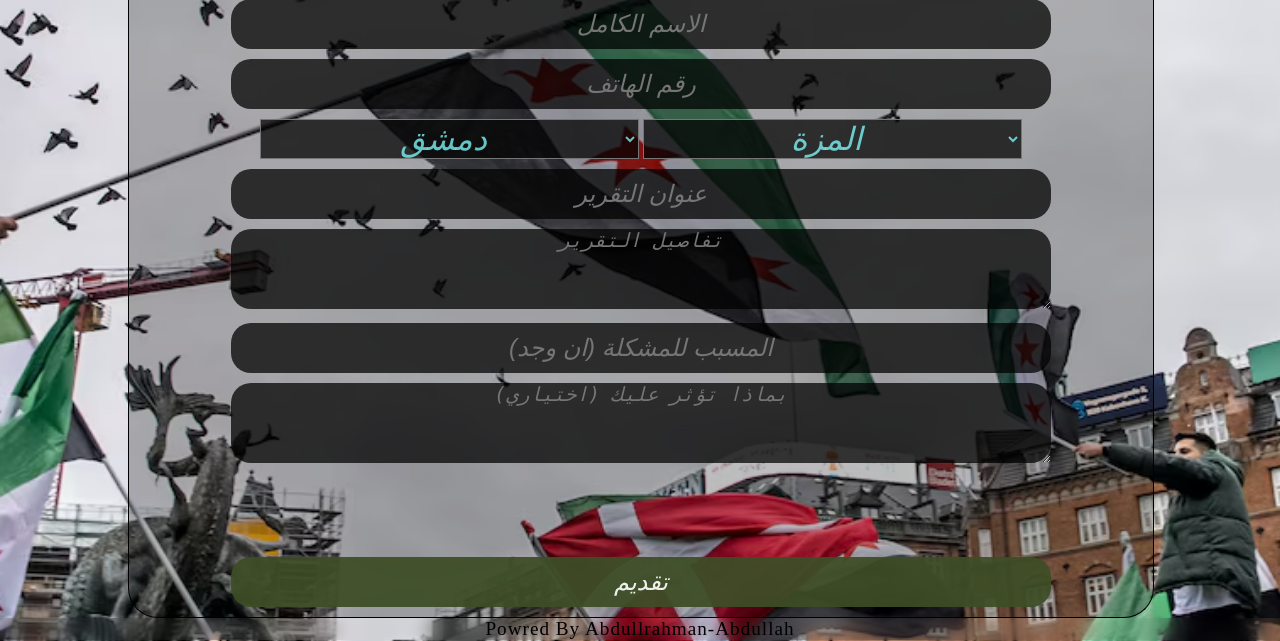
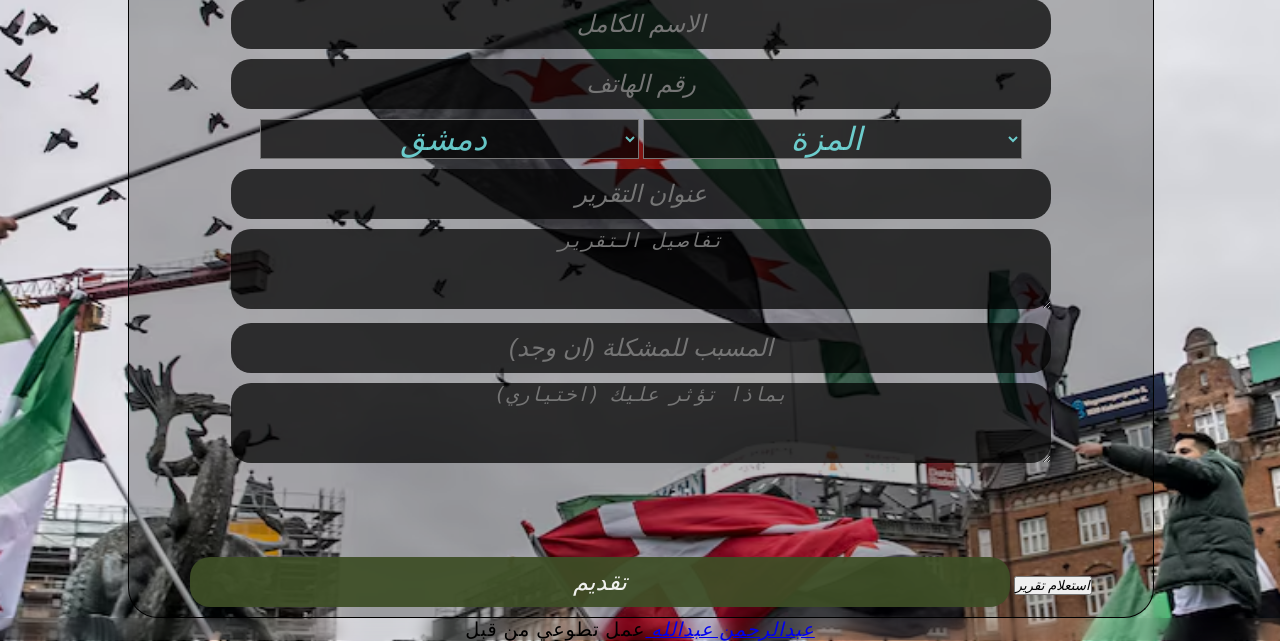
Before and after one commit to Abood-SyR/Report, a PHP site: page / in a window 1280 px wide. Shown: the part 159-800 px from the top of the page. Run offline with PHP 8.4, Linux system fonts and the light colour scheme; data that the repository does not hold is empty.

Commit message:
Update index.html

```diff
--- a/index.php
+++ b/index.php
@@ -9,8 +9,9 @@ include 'inc/getdata.php';
     <link rel="stylesheet" href="styles/style.css">
     <meta charset="UTF-8">
     <meta name="viewport" content="width=device-width, initial-scale=1.0">
-    <title>تقديم شكاوي | سوريا</title>
+    <title>تقديم تقرير | سوريا</title>
 </head>
+
 <body>
     <div id="container">
     <div id="containerbody">
@@ -31,14 +32,15 @@ include 'inc/getdata.php';
         <select>
             <option value="">دمشق</option>
             <option value="">ريف دمشق</option>
+            <option value="">السويداء</option>
+            <option value="">درعا</option>
+            <option value="">حماة</option>
             <option value="">حمص</option>
             <option value="">حلب</option>
+            <option value="">ادلب</option>
             <option value="">اللاذقية</option>
             <option value="">طرطوس</option>
-            <option value="">السويداء</option>
             <option value="">ديرالزور</option>
-            <option value="">ادلب</option>
-            <option value="">درعا</option>
             <option value="">الرقة</option>
             <option value="">الحسكة</option>
         </select>
@@ -66,19 +68,14 @@ include 'inc/getdata.php';
 
         <div id="submit">
         <input type="submit" name="submit"  value="تقديم">
+        <a href=""><button>استعلام تقرير</button></a>
     </div>
     </form>
 </div>
-<p>Powred By Abdullrahman-Abdullah</p>
+<p><a href="https://wa.me/+963981082693"><span>عبدالرحمن عبدالله </span></a>  عمل تطوعي من قبل </p>
 </div>
 
-    <!-- <?php foreach($users as $user) : ?>
-    <?php echo htmlspecialchars($user['id']);  ?>
-    <?php echo htmlspecialchars($user['user_name']);  ?>
-    <?php echo htmlspecialchars($user['phone_number']);  ?>
-    <?php echo htmlspecialchars($user['report_log']);  ?>
-    <?php echo "<br>";?>
-    <?php endforeach ?> -->
+
 
 </body>
 </html>
```
